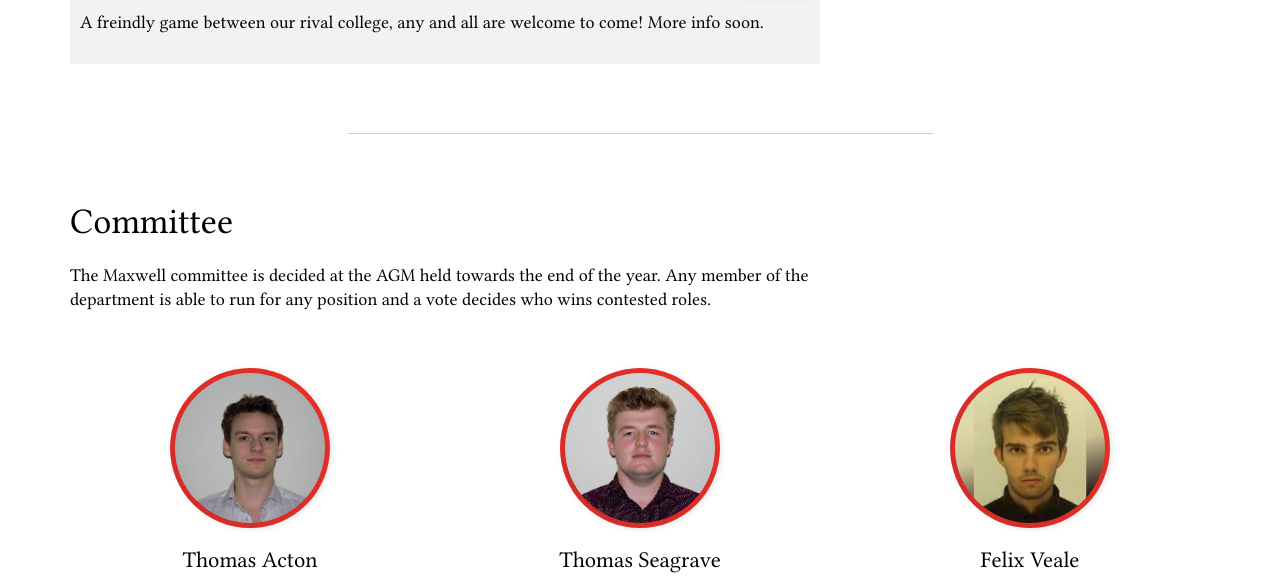
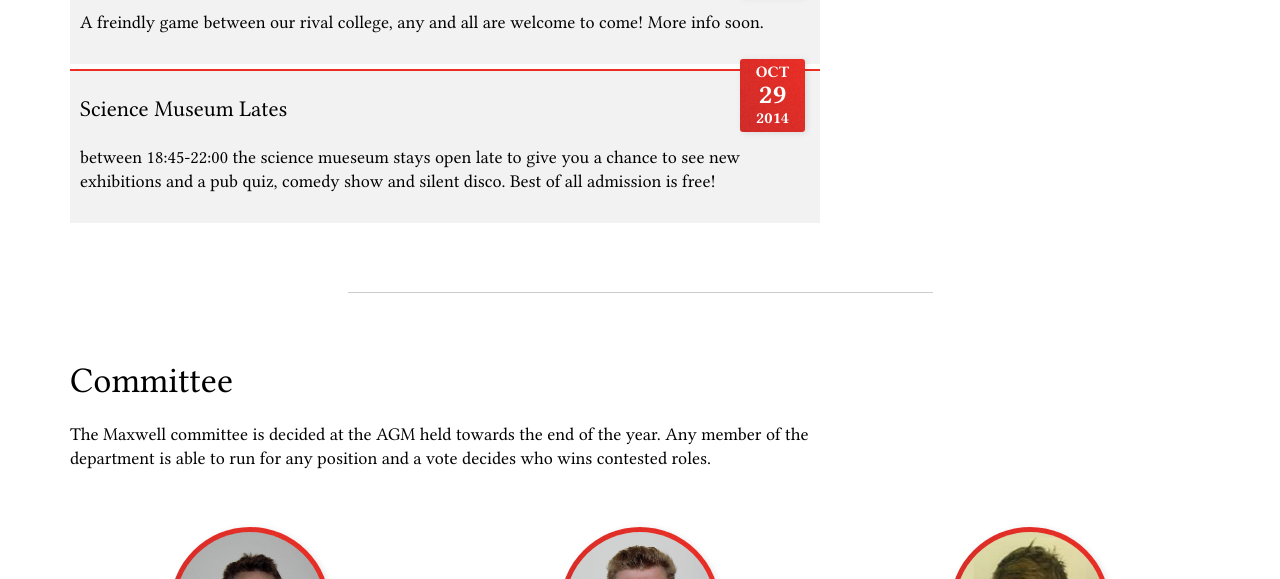
Before and after one commit to KCLMaxwellSoc/KCLMaxwellSoc.github.io, a plain HTML site: page index.html in a window 1280 px wide. Shown: the part 2209-2788 px from the top of the page. Drawn offline with nearby package versions, Linux system fonts and the light colour scheme.

Commit message:
Update index.html

```diff
--- a/index.html
+++ b/index.html
@@ -214,6 +214,14 @@
             <p>A freindly game between our rival college, any and all are welcome to come! More info soon.</p>
           </li>
 
+          <li>
+            <p>
+              <span class="event-date"><span class="month">OCT</span> <span class="day">29</span> <span class="year">2014</span></span>
+              <span class="event-title">Science Museum Lates</span>
+            </p>
+            <p>between 18:45-22:00 the science mueseum stays open late to give you a chance to see new exhibitions and a  pub quiz, comedy show and silent disco. Best of all admission is free!</p>
+          </li>
+
         </ul>
 
         </div>
```
